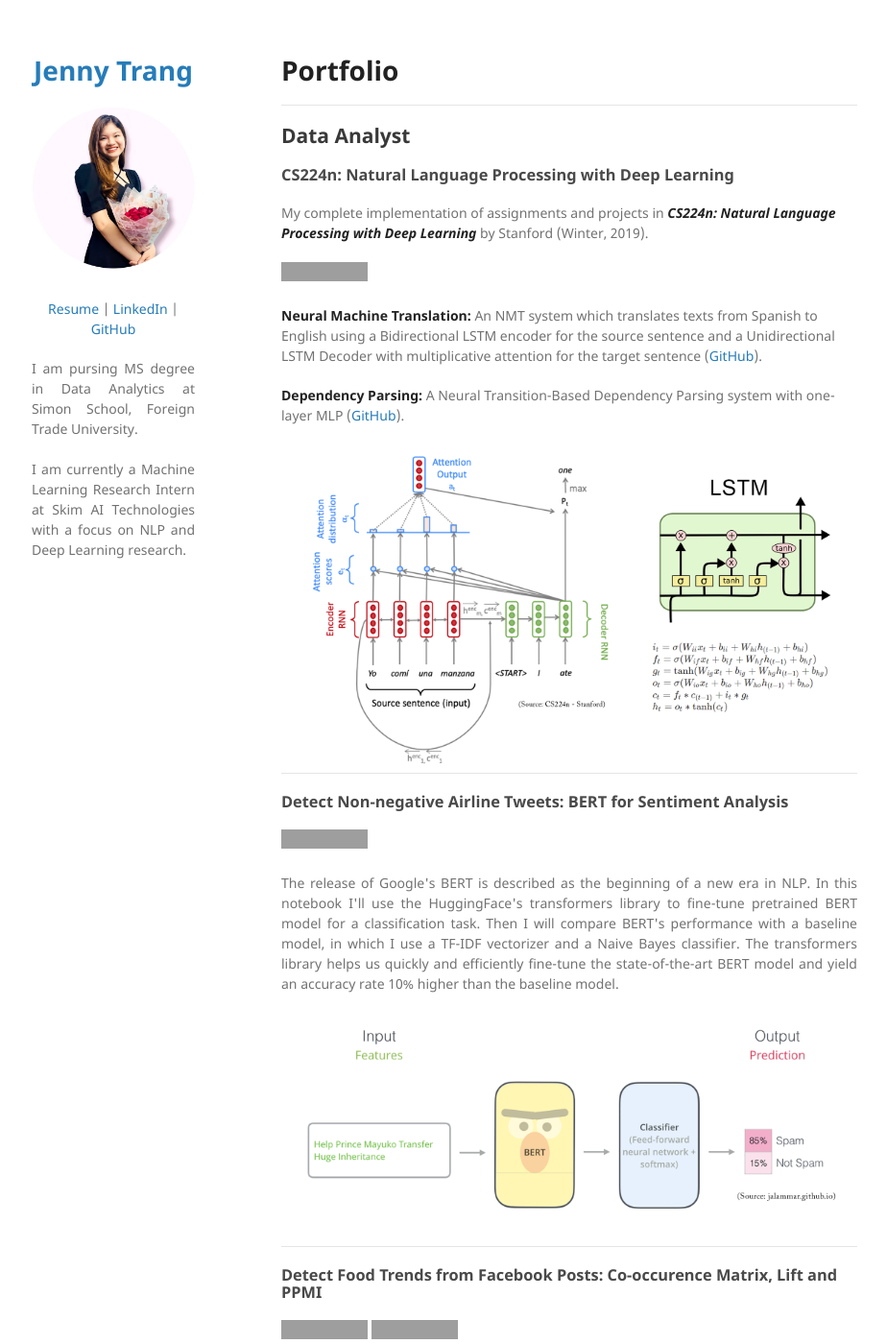
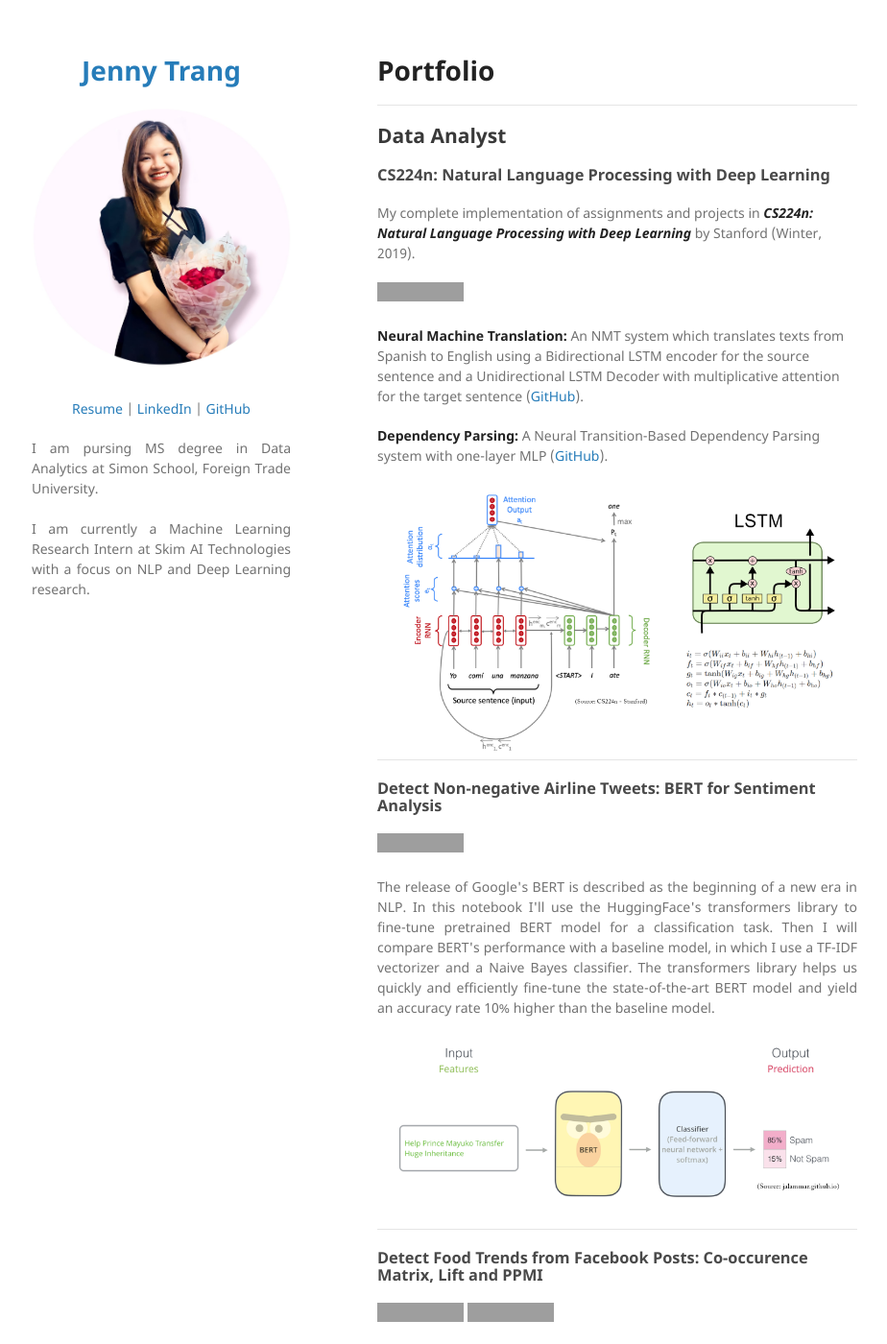
Before and after one commit to jasminechann/jasminechann.github.io, a Jekyll site: the page built from index.md, in a window 1280 px wide and 1400 px high. Shown: the whole window at 96% size, without its empty margins (177-1101 px from the left). Built offline with Jekyll 4.4.1, drawn with Linux system fonts in a browser that asks for light colours; our own code applies the rules of GitHub Pages for plain Markdown files; grey boxes are pictures that could not be loaded.

Commit message:
Update jekyll-theme-minimal.scss

```diff
--- a/_sass/jekyll-theme-minimal.scss
+++ b/_sass/jekyll-theme-minimal.scss
@@ -105,7 +105,7 @@ img {
 }
 
 header {
-  width:170px;
+  width:270px;
   float:left;
   position:fixed;
   -webkit-font-smoothing:subpixel-antialiased;
@@ -172,7 +172,7 @@ strong {
 }
 
 section {
-  width:600px;
+  width:500px;
   float:right;
   padding-bottom:50px;
 }
```
